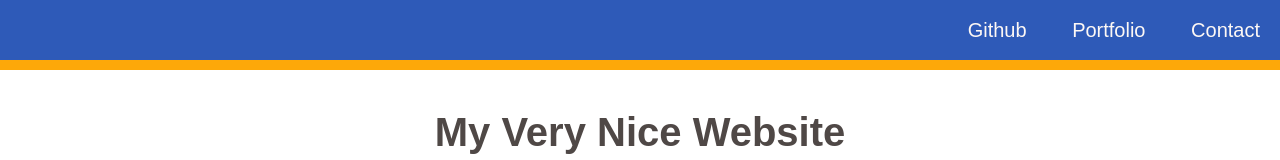
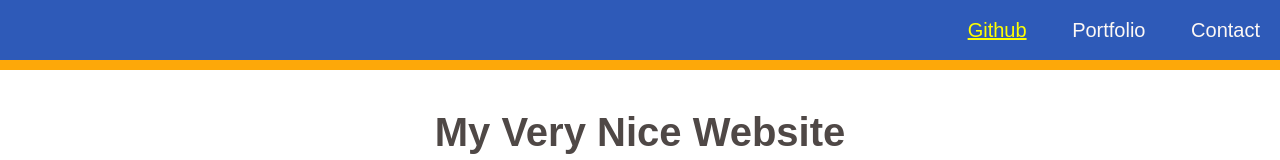
Before and after one commit to trunten/css-landing-page, a plain HTML site: page index.html in a window 1280 px wide. In both pictures the pointer is over the link "Github". Shown: the top 160 px of the page. Drawn offline with Linux system fonts and the light colour scheme.

Commit message:
Update CC - Link Hover styles
Updated the CSS file to include a state/style change when a user hovers over a link

```diff
--- a/assets/css/style.css
+++ b/assets/css/style.css
@@ -34,6 +34,11 @@
   a {
     text-decoration: none;
     color: #FDF8F5;
+  }
+
+  a:hover {
+    text-decoration: underline;
+    color: yellow;
   }
 
   header,
```
